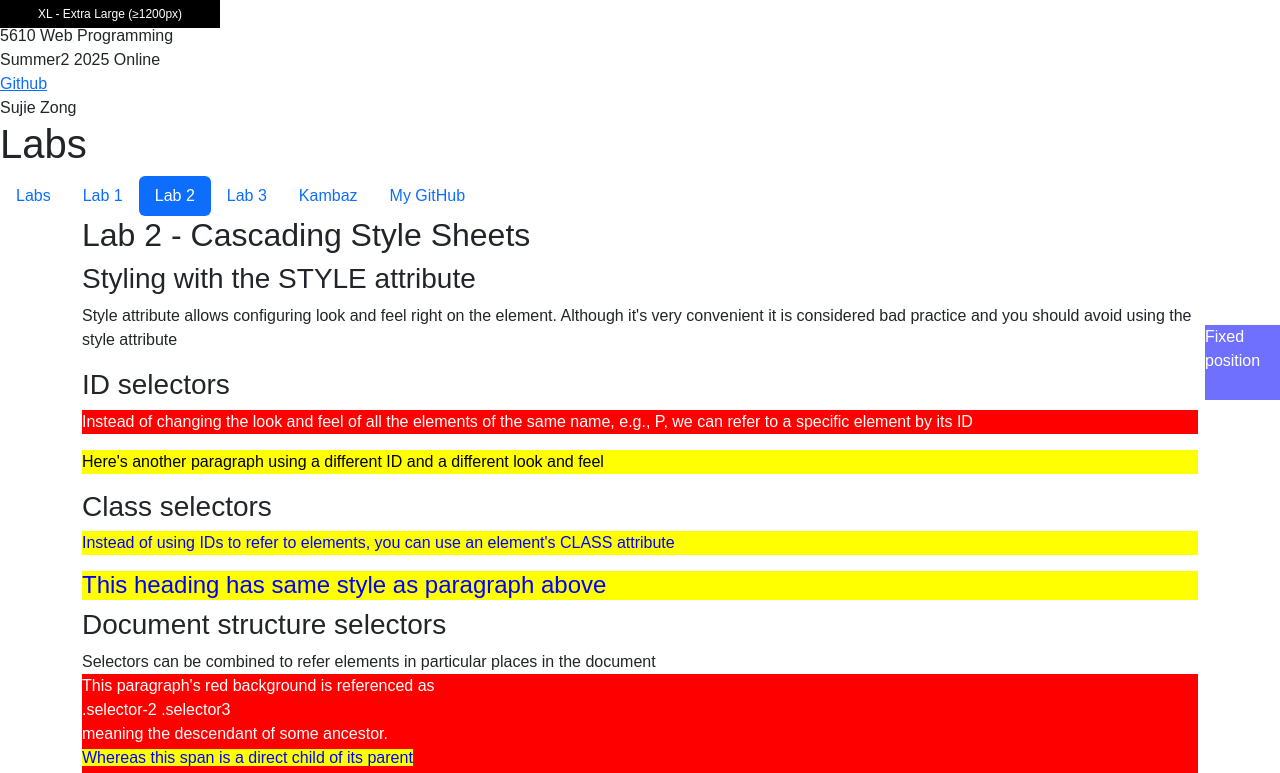
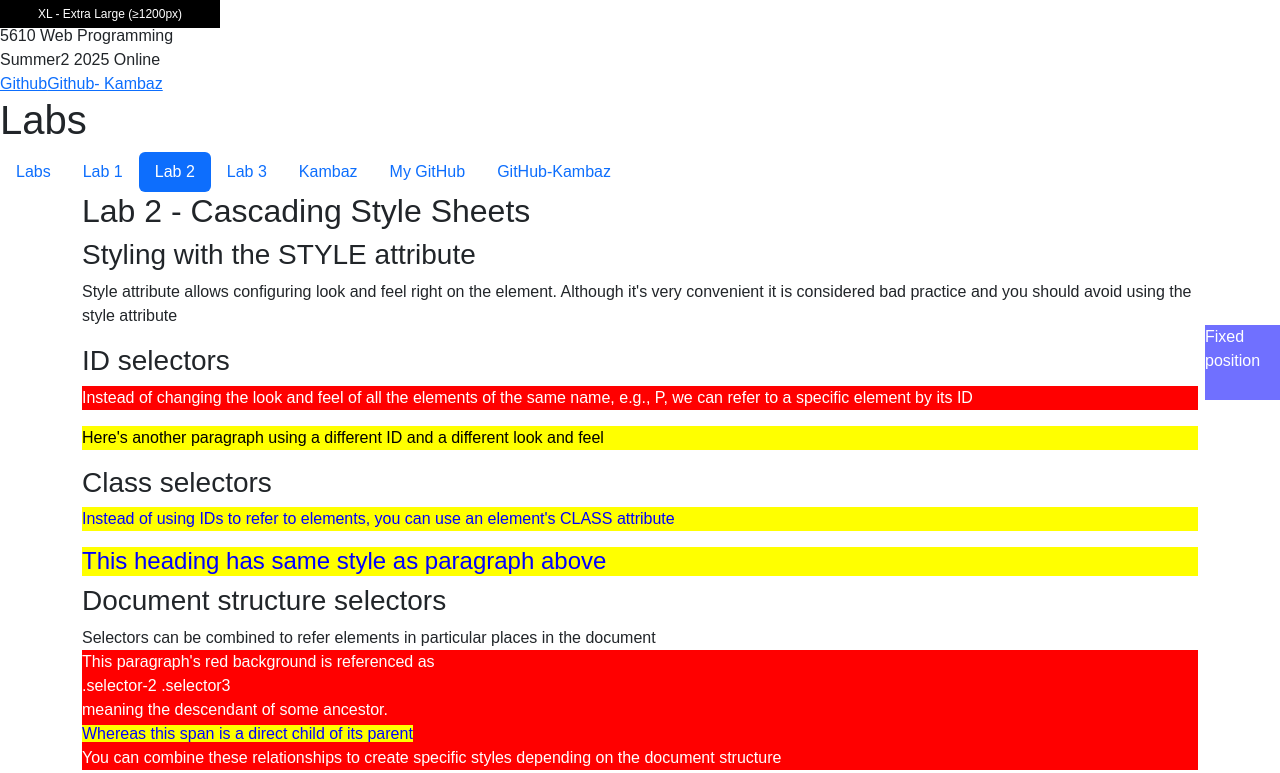
Before and after one commit to SujieZong/kambaz-react-web-app, a React (Vite) app: page /#/Labs/Lab2 in a window 1280 px wide. Shown: the top 773 px of the page. Built offline with nearby package versions, Linux system fonts and the light colour scheme.

Commit message:
Add GitHub links to TOC and Labs components for better navigation

```diff
--- a/src/Labs/TOC.tsx
+++ b/src/Labs/TOC.tsx
@@ -29,7 +29,10 @@ export default function TOC() {
         </Nav.Link>
       </Nav.Item>
       <Nav.Item>
-        <Nav.Link href="https://github.com/SujieZong">My GitHub</Nav.Link>
+        <Nav.Link id="wd-github" href="https://github.com/SujieZong">My GitHub</Nav.Link>
+      </Nav.Item>
+      <Nav.Item>
+        <Nav.Link id="wd-github" href="https://github.com/SujieZong/kambaz-react-web-app.git">GitHub-Kambaz</Nav.Link>
       </Nav.Item>
     </Nav>
   );
--- a/src/Labs/index.tsx
+++ b/src/Labs/index.tsx
@@ -11,11 +11,14 @@ export default function Labs() {
         <br />
         5610 Web Programming <br />
         Summer2 2025 Online <br />
-        <a href="https://github.com/SujieZong/" id="wd-github-page">
+        <a href="https://github.com/SujieZong/" id="wd-github">
           Github
         </a>
+        <a href="https://github.com/SujieZong/" id="wd-github">
+          Github- Kambaz
+        </a>
         <br />
-        Sujie Zong
+
       </div>
       <h1>Labs</h1>
       <TOC />
```
